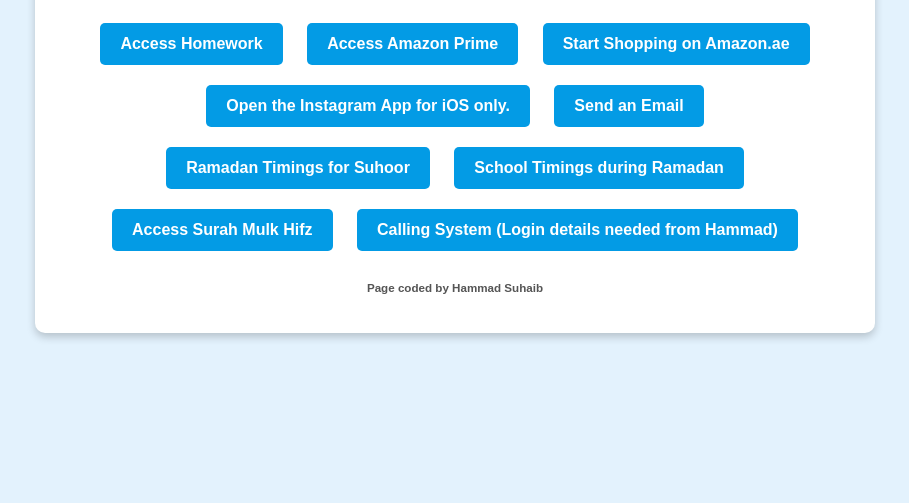
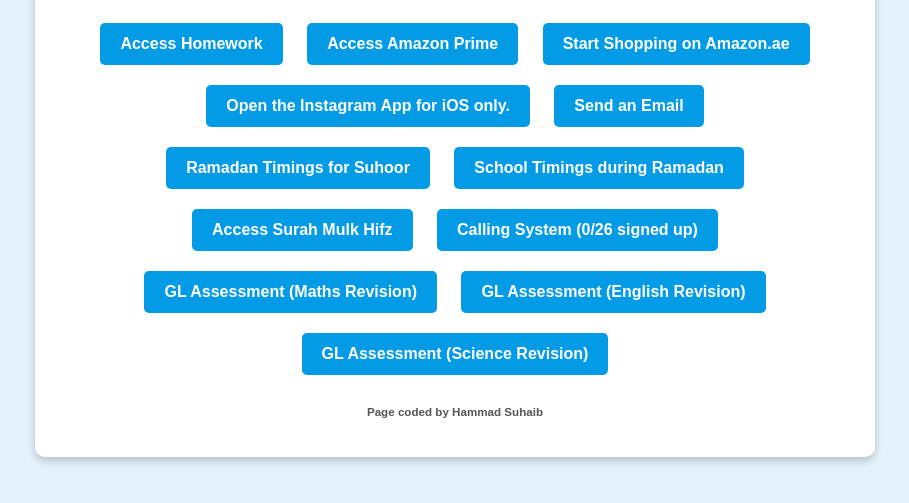
Before and after one commit to thb-accounts/hischatportal, a plain HTML site: page index.html in a window 1280 px wide. Shown: the part 179-682 px from the top of the page, without its empty margins (185-1094 px from the left). Drawn offline with Linux system fonts and the light colour scheme.

Commit message:
Update index.html

```diff
--- a/index.html
+++ b/index.html
@@ -62,7 +62,12 @@
         <a class="button" href="/hischatportal/ramadantimings.html">Ramadan Timings for Suhoor</a>
         <a class="button" href="/hischatportal/schooltimings.html"> School Timings during Ramadan</a>
         <a class="button" href="https://www.farhathashmi.com/quran/hifz/?giml-id=385"> Access Surah Mulk Hifz </a>
-        <a class="button" href="https://bit.ly/portalcallinghissafe1230"> Calling System (Login details needed from Hammad) </a>
+        <a class="button" href="https://bit.ly/portalcallinghissafe1230"> Calling System (0/26 signed up) </a>
+        <a class="button" href="https://padlet.com/kayleighf/maths-revision-home-learning-r9dwub77wm71p6yj"> GL Assessment (Maths Revision) </a>
+        <a class="button" href="https://padlet.com/kayleighf/english-revision-home-learning-e9kqg9ws7b1rjxq4"> GL Assessment (English Revision) </a>
+        <a class="button" href="https://padlet.com/kayleighf/science-home-learning-m2uc9z7fnyyyr506"> GL Assessment (Science Revision) </a>
+
+
 
         <div class="footer">
             <h5>Page coded by <strong>Hammad Suhaib</strong></h5>
```
